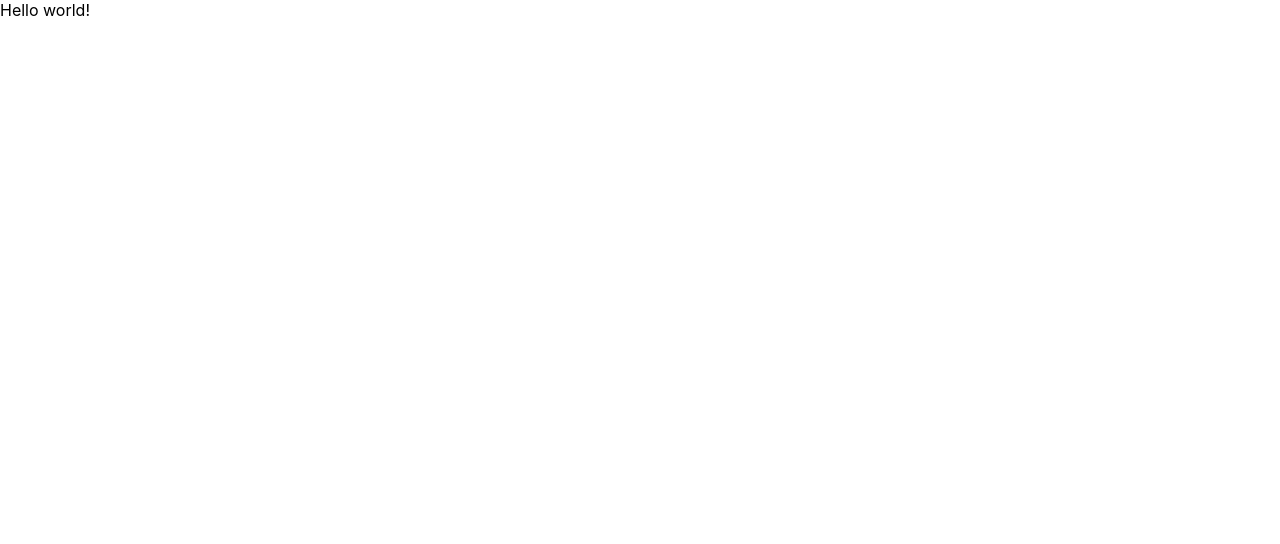
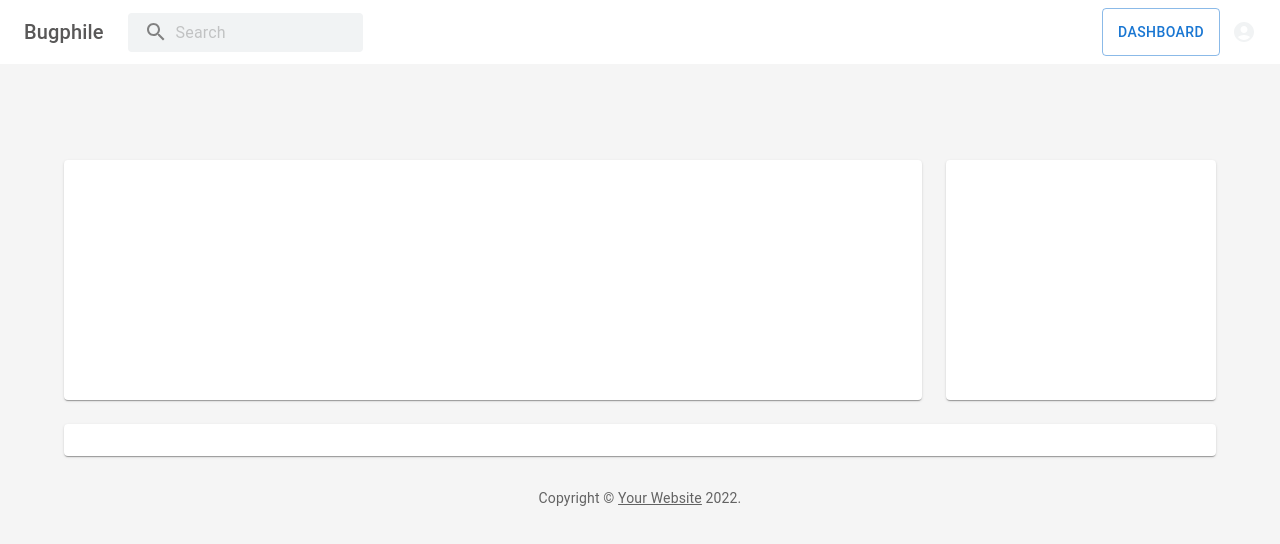
Before and after one commit to abhinavtyagiO/bug-phile, a React (Create React App) app in the folder frontend/: page / in a window 1280 px wide. Shown: the top 544 px of the page. Built offline with nearby package versions, Linux system fonts and the light colour scheme.

Commit message:
Add Appbar

```diff
--- a/frontend/src/App.js
+++ b/frontend/src/App.js
@@ -1,7 +1,9 @@
+import Dashboard from "./containers/dashoard";
+
 const App = () => {
   return (
     <div className="App">
-      Hello world!
+      <Dashboard />
     </div>
   );
 }
--- /dev/null
+++ b/frontend/src/components/header/index.js
@@ -0,0 +1,216 @@
+import * as React from "react";
+import { styled, alpha } from "@mui/material/styles";
+import {
+  AppBar,
+  Box,
+  Toolbar,
+  IconButton,
+  Typography,
+  InputBase,
+  Badge,
+  MenuItem,
+  Menu,
+  Button,
+} from "@mui/material";
+import MenuIcon from '@mui/icons-material/Menu';
+import SearchIcon from '@mui/icons-material/Search';
+import AccountCircle from '@mui/icons-material/AccountCircle';
+import MailIcon from '@mui/icons-material/Mail';
+import NotificationsIcon from '@mui/icons-material/Notifications';
+import MoreIcon from '@mui/icons-material/MoreVert'
+
+const Search = styled("div")(({ theme }) => ({
+  position: "relative",
+  borderRadius: theme.shape.borderRadius,
+  backgroundColor: alpha(theme.palette.common.white, 0.15),
+  "&:hover": {
+    backgroundColor: alpha(theme.palette.common.white, 0.25),
+  },
+  marginRight: theme.spacing(2),
+  marginLeft: 0,
+  width: "100%",
+  [theme.breakpoints.up("sm")]: {
+    marginLeft: theme.spacing(3),
+    width: "auto",
+  },
+}));
+
+const SearchIconWrapper = styled("div")(({ theme }) => ({
+  padding: theme.spacing(0, 2),
+  height: "100%",
+  position: "absolute",
+  pointerEvents: "none",
+  display: "flex",
+  alignItems: "center",
+  justifyContent: "center",
+}));
+
+const StyledInputBase = styled(InputBase)(({ theme }) => ({
+  color: "inherit",
+  "& .MuiInputBase-input": {
+    padding: theme.spacing(1, 1, 1, 0),
+    // vertical padding + font size from searchIcon
+    paddingLeft: `calc(1em + ${theme.spacing(4)})`,
+    transition: theme.transitions.create("width"),
+    width: "100%",
+    [theme.breakpoints.up("md")]: {
+      width: "20ch",
+    },
+  },
+}));
+
+const Header = () => {
+  const [anchorEl, setAnchorEl] = React.useState(null);
+  const [mobileMoreAnchorEl, setMobileMoreAnchorEl] = React.useState(null);
+
+  const isMenuOpen = Boolean(anchorEl);
+  const isMobileMenuOpen = Boolean(mobileMoreAnchorEl);
+
+  const handleProfileMenuOpen = (event) => {
+    setAnchorEl(event.currentTarget);
+  };
+
+  const handleMobileMenuClose = () => {
+    setMobileMoreAnchorEl(null);
+  };
+
+  const handleMenuClose = () => {
+    setAnchorEl(null);
+    handleMobileMenuClose();
+  };
+
+  const handleMobileMenuOpen = (event) => {
+    setMobileMoreAnchorEl(event.currentTarget);
+  };
+
+  const menuId = "primary-search-account-menu";
+  const renderMenu = (
+    <Menu
+      anchorEl={anchorEl}
+      anchorOrigin={{
+        vertical: "top",
+        horizontal: "right",
+      }}
+      id={menuId}
+      keepMounted
+      transformOrigin={{
+        vertical: "top",
+        horizontal: "right",
+      }}
+      open={isMenuOpen}
+      onClose={handleMenuClose}
+    >
+      <MenuItem onClick={handleMenuClose}>Profile</MenuItem>
+      <MenuItem onClick={handleMenuClose}>My account</MenuItem>
+    </Menu>
+  );
+
+  const mobileMenuId = "primary-search-account-menu-mobile";
+  const renderMobileMenu = (
+    <Menu
+      anchorEl={mobileMoreAnchorEl}
+      anchorOrigin={{
+        vertical: "top",
+        horizontal: "right",
+      }}
+      id={mobileMenuId}
+      keepMounted
+      transformOrigin={{
+        vertical: "top",
+        horizontal: "right",
+      }}
+      open={isMobileMenuOpen}
+      onClose={handleMobileMenuClose}
+    >
+      <MenuItem>
+        <IconButton size="large" aria-label="show 4 new mails" color="inherit">
+          <Badge badgeContent={4} color="error">
+            <MailIcon />
+          </Badge>
+        </IconButton>
+        <p>Messages</p>
+      </MenuItem>
+      <MenuItem>
+        <IconButton
+          size="large"
+          aria-label="show 17 new notifications"
+          color="inherit"
+        >
+          <Badge badgeContent={17} color="error">
+            <NotificationsIcon />
+          </Badge>
+        </IconButton>
+        <p>Notifications</p>
+      </MenuItem>
+      <MenuItem onClick={handleProfileMenuOpen}>
+        <IconButton
+          size="large"
+          aria-label="account of current user"
+          aria-controls="primary-search-account-menu"
+          aria-haspopup="true"
+          color="inherit"
+        >
+          <AccountCircle />
+        </IconButton>
+        <p>Profile</p>
+      </MenuItem>
+    </Menu>
+  );
+
+  return (
+    <Box sx={{ flexGrow: 1 }}>
+      <AppBar position="static" style={{backgroundColor: '#ffffff'}}>
+        <Toolbar>
+          <Typography
+            variant="h6"
+            noWrap
+            component="div"
+            sx={{ display: { xs: "none", sm: "block" } }, {color: '#595858'}}
+          >
+            Bugphile
+          </Typography>
+          <Search style={{color: '#818181', backgroundColor: '#F1F3F4'}} >
+            <SearchIconWrapper>
+              <SearchIcon style={{color: '#818181'}} />
+            </SearchIconWrapper>
+            <StyledInputBase
+              placeholder="Search"
+              inputProps={{ "aria-label": "search" }}
+            />
+          </Search>
+          <Box sx={{ flexGrow: 1 }} />
+          <Box sx={{ display: { xs: "none", md: "flex" } }}>
+            <Button variant="outlined"  >DASHBOARD</Button>
+            <IconButton
+              size="large"
+              edge="end"
+              aria-label="account of current user"
+              aria-controls={menuId}
+              aria-haspopup="true"
+              onClick={handleProfileMenuOpen}
+              color="inherit"
+            >
+              <AccountCircle style={{color: '#F1F3F4'}} />
+            </IconButton>
+          </Box>
+          <Box sx={{ display: { xs: "flex", md: "none" } }}>
+            <IconButton
+              size="large"
+              aria-label="show more"
+              aria-controls={mobileMenuId}
+              aria-haspopup="true"
+              onClick={handleMobileMenuOpen}
+              color="inherit"
+            >
+              <MoreIcon />
+            </IconButton>
+          </Box>
+        </Toolbar>
+      </AppBar>
+      {renderMobileMenu}
+      {renderMenu}
+    </Box>
+  );
+}
+
+export default Header;
--- a/frontend/src/containers/dashoard/index.js
+++ b/frontend/src/containers/dashoard/index.js
@@ -0,0 +1,107 @@
+import * as React from 'react';
+import Header from '../../components/header'
+import { styled, createTheme, ThemeProvider } from '@mui/material/styles';
+import CssBaseline from '@mui/material/CssBaseline';
+import Box from '@mui/material/Box';
+import MuiAppBar from '@mui/material/AppBar';
+import Toolbar from '@mui/material/Toolbar';
+import List from '@mui/material/List';
+import Typography from '@mui/material/Typography';
+import Divider from '@mui/material/Divider';
+import IconButton from '@mui/material/IconButton';
+import Badge from '@mui/material/Badge';
+import Container from '@mui/material/Container';
+import Grid from '@mui/material/Grid';
+import Paper from '@mui/material/Paper';
+import Link from '@mui/material/Link';
+import MenuIcon from '@mui/icons-material/Menu';
+import ChevronLeftIcon from '@mui/icons-material/ChevronLeft';
+import NotificationsIcon from '@mui/icons-material/Notifications';
+
+function Copyright(props) {
+  return (
+    <Typography variant="body2" color="text.secondary" align="center" {...props}>
+      {'Copyright © '}
+      <Link color="inherit" href="https://mui.com/">
+        Your Website
+      </Link>{' '}
+      {new Date().getFullYear()}
+      {'.'}
+    </Typography>
+  );
+}
+
+const drawerWidth = 240;
+
+const mdTheme = createTheme();
+
+function DashboardContent() {
+  const [open, setOpen] = React.useState(true);
+  const toggleDrawer = () => {
+    setOpen(!open);
+  };
+
+  return (
+    <ThemeProvider theme={mdTheme}>
+    <Header />
+      <Box sx={{ display: 'flex' }}>
+        <CssBaseline />
+        <Box
+          component="main"
+          sx={{
+            backgroundColor: (theme) =>
+              theme.palette.mode === 'light'
+                ? theme.palette.grey[100]
+                : theme.palette.grey[900],
+            flexGrow: 1,
+            height: '100vh',
+            overflow: 'auto',
+          }}
+        >
+          <Toolbar />
+          <Container maxWidth="lg" sx={{ mt: 4, mb: 4 }}>
+            <Grid container spacing={3}>
+              {/* Chart */}
+              <Grid item xs={12} md={8} lg={9}>
+                <Paper
+                  sx={{
+                    p: 2,
+                    display: 'flex',
+                    flexDirection: 'column',
+                    height: 240,
+                  }}
+                >
+                  {/* <Chart /> */}
+                </Paper>
+              </Grid>
+              {/* Recent Deposits */}
+              <Grid item xs={12} md={4} lg={3}>
+                <Paper
+                  sx={{
+                    p: 2,
+                    display: 'flex',
+                    flexDirection: 'column',
+                    height: 240,
+                  }}
+                >
+                  {/* <Deposits /> */}
+                </Paper>
+              </Grid>
+              {/* Recent Orders */}
+              <Grid item xs={12}>
+                <Paper sx={{ p: 2, display: 'flex', flexDirection: 'column' }}>
+                  {/* <Orders /> */}
+                </Paper>
+              </Grid>
+            </Grid>
+            <Copyright sx={{ pt: 4 }} />
+          </Container>
+        </Box>
+      </Box>
+    </ThemeProvider>
+  );
+}
+
+export default function Dashboard() {
+  return <DashboardContent />;
+}
```
Also changed, not shown: frontend/src/components/header/styles.css (added).
